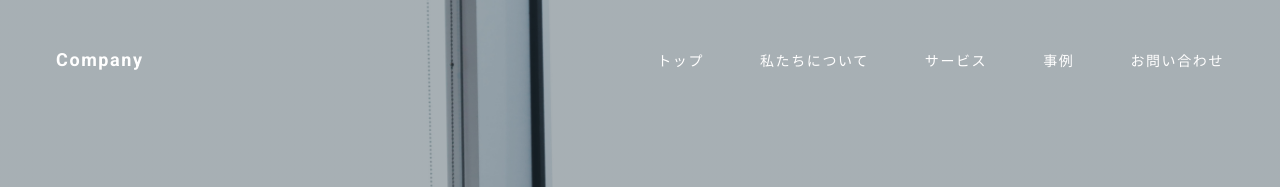
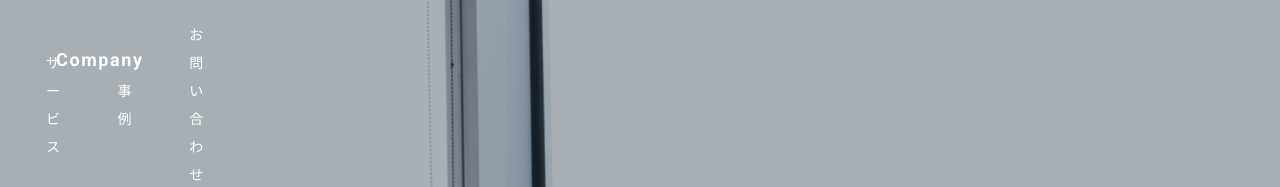
Before and after one commit to yukauchiday/yuka, a plain HTML site: page index.html in a window 1280 px wide. Shown: the top 187 px of the page. Drawn offline with nearby package versions, Linux system fonts and the light colour scheme; grey boxes are pictures that could not be loaded.

Commit message:
Update style.css

```diff
--- a/css/style.css
+++ b/css/style.css
@@ -134,7 +134,10 @@ body {
   gap: 56px;
   flex-direction: column;
   align-items: center;
-  justify-content: center;
+  top: 5%;
+    right: 84%;
+    position: absolute;
+    text-align: center;
   height: 100%;
 }
 
```
